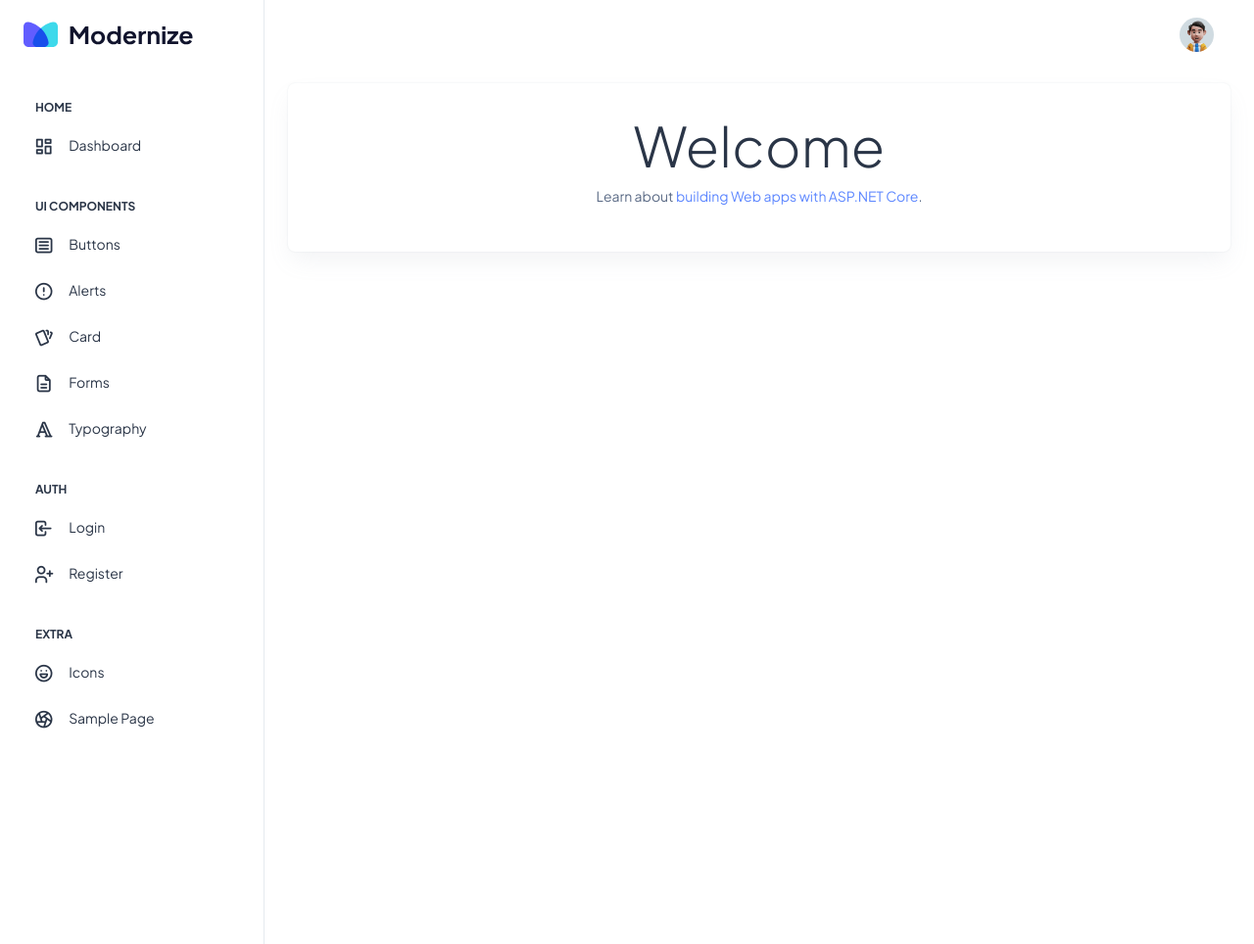
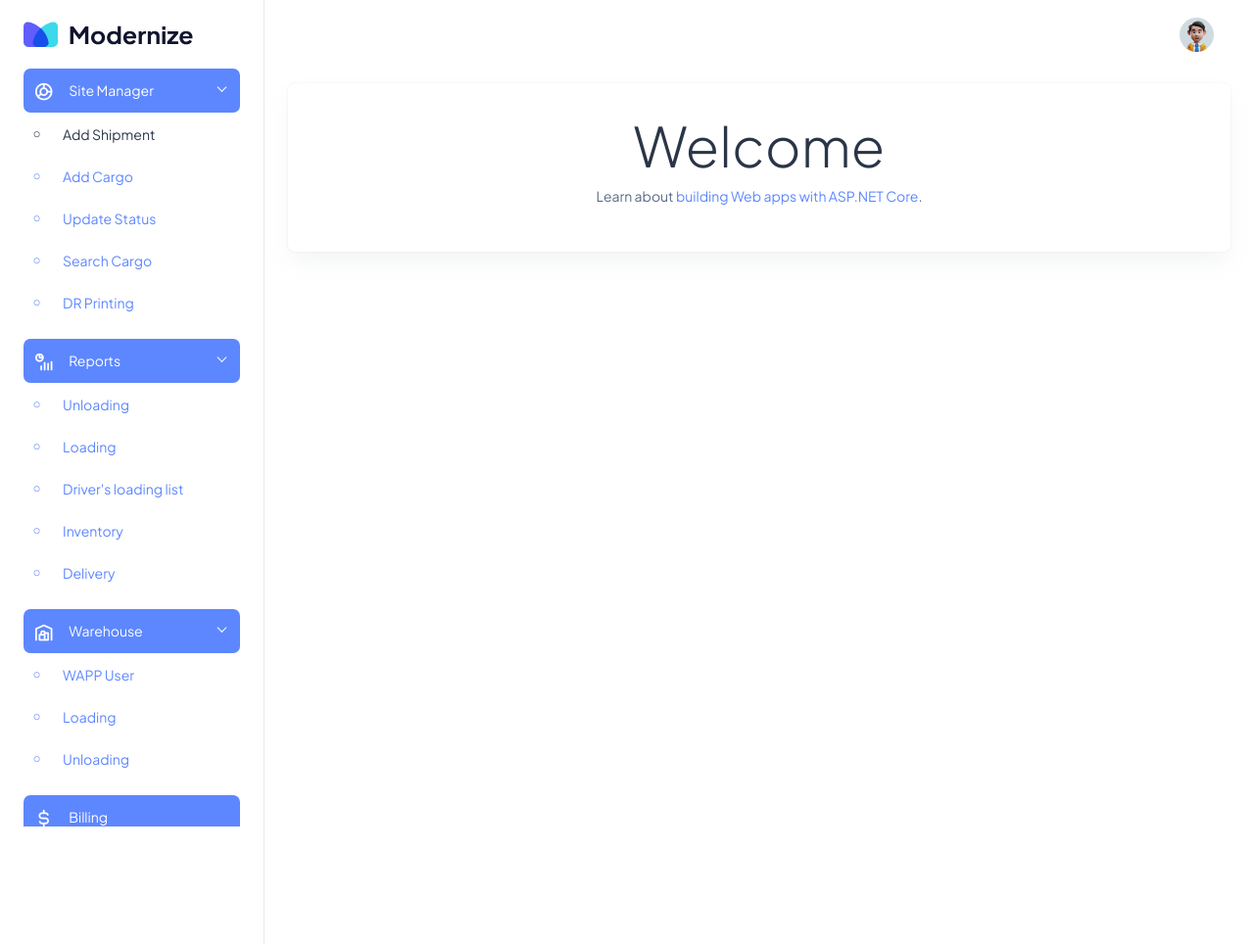
Before and after one commit to JohnArdiente/Tracking, an ASP.NET Core app: page / in a window 1280 px wide. Shown: the whole page at 98% size. Run offline with ASP.NET Core 8, Linux system fonts and the light colour scheme; the visitor is signed in with stand-in values (Sample User, id 1).

Commit message:
adding nav links

```diff
--- a/Program.cs
+++ b/Program.cs
@@ -35,8 +35,8 @@ app.UseStaticFiles();
 
 app.UseRouting();
 
+app.UseAuthentication();
 app.UseAuthorization();
-app.UseAuthentication();
 app.MapControllerRoute(
     name: "default",
     pattern: "{controller=Home}/{action=Index}/{id?}");
--- a/Views/Shared/_Layout.cshtml
+++ b/Views/Shared/_Layout.cshtml
@@ -7,7 +7,7 @@
     <meta name="viewport" content="width=device-width, initial-scale=1">
     <title>Modernize Free</title>
     <link rel="shortcut icon" type="image/png" href="../assets/images/logos/favicon.png" />
-    <link rel="stylesheet" href="../assets/css/styles.min.css" />
+    <link rel="stylesheet" href="~/assets/css/styles.css" />
 </head>
 
 <body>
@@ -29,100 +29,155 @@
                 <!-- Sidebar navigation-->
                 <nav class="sidebar-nav scroll-sidebar" data-simplebar="">
                     <ul id="sidebarnav">
-                        <li class="nav-small-cap">
-                            <i class="ti ti-dots nav-small-cap-icon fs-4"></i>
-                            <span class="hide-menu">Home</span>
-                        </li>
                         <li class="sidebar-item">
-                            <a class="sidebar-link" href="./index.html" aria-expanded="false">
-                                <span>
-                                    <i class="ti ti-layout-dashboard"></i>
+                            <a class="sidebar-link has-arrow" href="#" aria-expanded="false">
+                                <span class="d-flex">
+                                    <i class="ti ti-chart-donut-3"></i>
                                 </span>
-                                <span class="hide-menu">Dashboard</span>
+                                <span class="hide-menu">Site Manager</span>
                             </a>
-                        </li>
-                        <li class="nav-small-cap">
-                            <i class="ti ti-dots nav-small-cap-icon fs-4"></i>
-                            <span class="hide-menu">UI COMPONENTS</span>
-                        </li>
+                            <ul aria-expanded="false" class="collapse first-level">
                                 <li class="sidebar-item">
-                            <a class="sidebar-link" href="./ui-buttons.html" aria-expanded="false">
-                                <span>
-                                    <i class="ti ti-article"></i>
-                                </span>
-                                <span class="hide-menu">Buttons</span>
+                                    <a asp-controller="Shipment" asp-action="Create" class="sidebar-link">
+                                        <div class="round-16 d-flex align-items-center justify-content-center">
+                                            <i class="ti ti-circle"></i>
+                                        </div>
+                                        @*<a class="hide-menu" asp-controller="Shipment" asp-action="Create">Add Shipment</a>*@
+                                        <span class="hide-menu">Add Shipment</span>
                                     </a>
                                 </li>
                                 <li class="sidebar-item">
-                            <a class="sidebar-link" href="./ui-alerts.html" aria-expanded="false">
-                                <span>
-                                    <i class="ti ti-alert-circle"></i>
-                                </span>
-                                <span class="hide-menu">Alerts</span>
+                                    <a class="sidebar-link">
+                                        <div class="round-16 d-flex align-items-center justify-content-center">
+                                            <i class="ti ti-circle"></i>
+                                        </div>
+                                        <span class="hide-menu">Add Cargo</span>
                                     </a>
                                 </li>
                                 <li class="sidebar-item">
-                            <a class="sidebar-link" href="./ui-card.html" aria-expanded="false">
-                                <span>
-                                    <i class="ti ti-cards"></i>
-                                </span>
-                                <span class="hide-menu">Card</span>
+                                    <a class="sidebar-link">
+                                        <div class="round-16 d-flex align-items-center justify-content-center">
+                                            <i class="ti ti-circle"></i>
+                                        </div>
+                                        <span class="hide-menu">Update Status</span>
                                     </a>
                                 </li>
                                 <li class="sidebar-item">
-                            <a class="sidebar-link" href="./ui-forms.html" aria-expanded="false">
-                                <span>
-                                    <i class="ti ti-file-description"></i>
-                                </span>
-                                <span class="hide-menu">Forms</span>
+                                    <a class="sidebar-link">
+                                        <div class="round-16 d-flex align-items-center justify-content-center">
+                                            <i class="ti ti-circle"></i>
+                                        </div>
+                                        <span class="hide-menu">Search Cargo</span>
                                     </a>
                                 </li>
                                 <li class="sidebar-item">
-                            <a class="sidebar-link" href="./ui-typography.html" aria-expanded="false">
-                                <span>
-                                    <i class="ti ti-typography"></i>
-                                </span>
-                                <span class="hide-menu">Typography</span>
+                                    <a class="sidebar-link">
+                                        <div class="round-16 d-flex align-items-center justify-content-center">
+                                            <i class="ti ti-circle"></i>
+                                        </div>
+                                        <span class="hide-menu">DR Printing</span>
                                     </a>
                                 </li>
-                        <li class="nav-small-cap">
-                            <i class="ti ti-dots nav-small-cap-icon fs-4"></i>
-                            <span class="hide-menu">AUTH</span>
+                            </ul>
                         </li>
                         <li class="sidebar-item">
-                            <a class="sidebar-link" aria-expanded="false" asp-controller="Account" asp-action="Login">
-                                <span>
-                                    <i class="ti ti-login"></i>
+                            <a class="sidebar-link has-arrow" href="#" aria-expanded="false">
+                                <span class="d-flex">
+                                    <i class="ti ti-chart-infographic"></i>
                                 </span>
-                                <span class="hide-menu">Login</span>
+                                <span class="hide-menu">Reports</span>
+                            </a>
+                            <ul aria-expanded="false" class="collapse first-level">
+                                <li class="sidebar-item">
+                                    <a class="sidebar-link">
+                                        <div class="round-16 d-flex align-items-center justify-content-center">
+                                            <i class="ti ti-circle"></i>
+                                        </div>
+                                        <span class="hide-menu">Unloading</span>
                                     </a>
                                 </li>
                                 <li class="sidebar-item">
-                            <a class="sidebar-link" href="./authentication-register.html" aria-expanded="false">
-                                <span>
-                                    <i class="ti ti-user-plus"></i>
-                                </span>
-                                <span class="hide-menu">Register</span>
-                            </a>
-                        </li>
-                        <li class="nav-small-cap">
-                            <i class="ti ti-dots nav-small-cap-icon fs-4"></i>
-                            <span class="hide-menu">EXTRA</span>
-                        </li>
-                        <li class="sidebar-item">
-                            <a class="sidebar-link" href="./icon-tabler.html" aria-expanded="false">
-                                <span>
-                                    <i class="ti ti-mood-happy"></i>
-                                </span>
-                                <span class="hide-menu">Icons</span>
+                                    <a class="sidebar-link">
+                                        <div class="round-16 d-flex align-items-center justify-content-center">
+                                            <i class="ti ti-circle"></i>
+                                        </div>
+                                        <span class="hide-menu">Loading</span>
                                     </a>
                                 </li>
                                 <li class="sidebar-item">
-                            <a class="sidebar-link" href="./sample-page.html" aria-expanded="false">
+                                    <a class="sidebar-link">
+                                        <div class="round-16 d-flex align-items-center justify-content-center">
+                                            <i class="ti ti-circle"></i>
+                                        </div>
+                                        <span class="hide-menu">Driver's loading list</span>
+                                    </a>
+                                </li>
+                                <li class="sidebar-item">
+                                    <a class="sidebar-link">
+                                        <div class="round-16 d-flex align-items-center justify-content-center">
+                                            <i class="ti ti-circle"></i>
+                                        </div>
+                                        <span class="hide-menu">Inventory</span>
+                                    </a>
+                                </li>
+                                <li class="sidebar-item">
+                                    <a class="sidebar-link">
+                                        <div class="round-16 d-flex align-items-center justify-content-center">
+                                            <i class="ti ti-circle"></i>
+                                        </div>
+                                        <span class="hide-menu">Delivery</span>
+                                    </a>
+                                </li>
+                            </ul>
+                        </li>
+                        <li class="sidebar-item">
+                            <a class="sidebar-link has-arrow" href="#" aria-expanded="false">
+                                <span class="d-flex">
+                                    <i class="ti ti-building-warehouse"></i>
+                                </span>
+                                <span class="hide-menu">Warehouse</span>
+                            </a>
+                            <ul aria-expanded="false" class="collapse first-level">
+                                <li class="sidebar-item">
+                                    <a class="sidebar-link">
+                                        <div class="round-16 d-flex align-items-center justify-content-center">
+                                            <i class="ti ti-circle"></i>
+                                        </div>
+                                        <span class="hide-menu">WAPP User</span>
+                                    </a>
+                                </li>
+                                <li class="sidebar-item">
+                                    <a class="sidebar-link">
+                                        <div class="round-16 d-flex align-items-center justify-content-center">
+                                            <i class="ti ti-circle"></i>
+                                        </div>
+                                        <span class="hide-menu">Loading</span>
+                                    </a>
+                                </li>
+                                <li class="sidebar-item">
+                                    <a class="sidebar-link">
+                                        <div class="round-16 d-flex align-items-center justify-content-center">
+                                            <i class="ti ti-circle"></i>
+                                        </div>
+                                        <span class="hide-menu">Unloading</span>
+                                    </a>
+                                </li>
+                            </ul>
+                        </li>
+                        <li class="sidebar-item">
+                            <a class="sidebar-link" aria-expanded="false">
                                 <span>
-                                    <i class="ti ti-aperture"></i>
+                                    <i class="ti ti-currency-dollar"></i>
                                 </span>
-                                <span class="hide-menu">Sample Page</span>
+                                <span class="hide-menu">Billing</span>
+                            </a>
+                        </li>
+                        <li class="sidebar-item">
+                            <a class="sidebar-link" aria-expanded="false">
+                                <span>
+                                    <i class="ti ti-users"></i>
+                                </span>
+                                <span class="hide-menu">Admnistrator</span>
                             </a>
                         </li>
                     </ul>
```
Also changed, not shown: Controllers/ShipmentController.cs (added, +12 -0 lines), Views/Account/Login.cshtml (+5 -5 lines), Views/Shipment/Create.cshtml (added, +53 -0 lines), wwwroot/assets/js/app-style-switcher.js (added, +93 -0 lines), 13 other files. Lines whose indentation alone changed are shown as unchanged.
